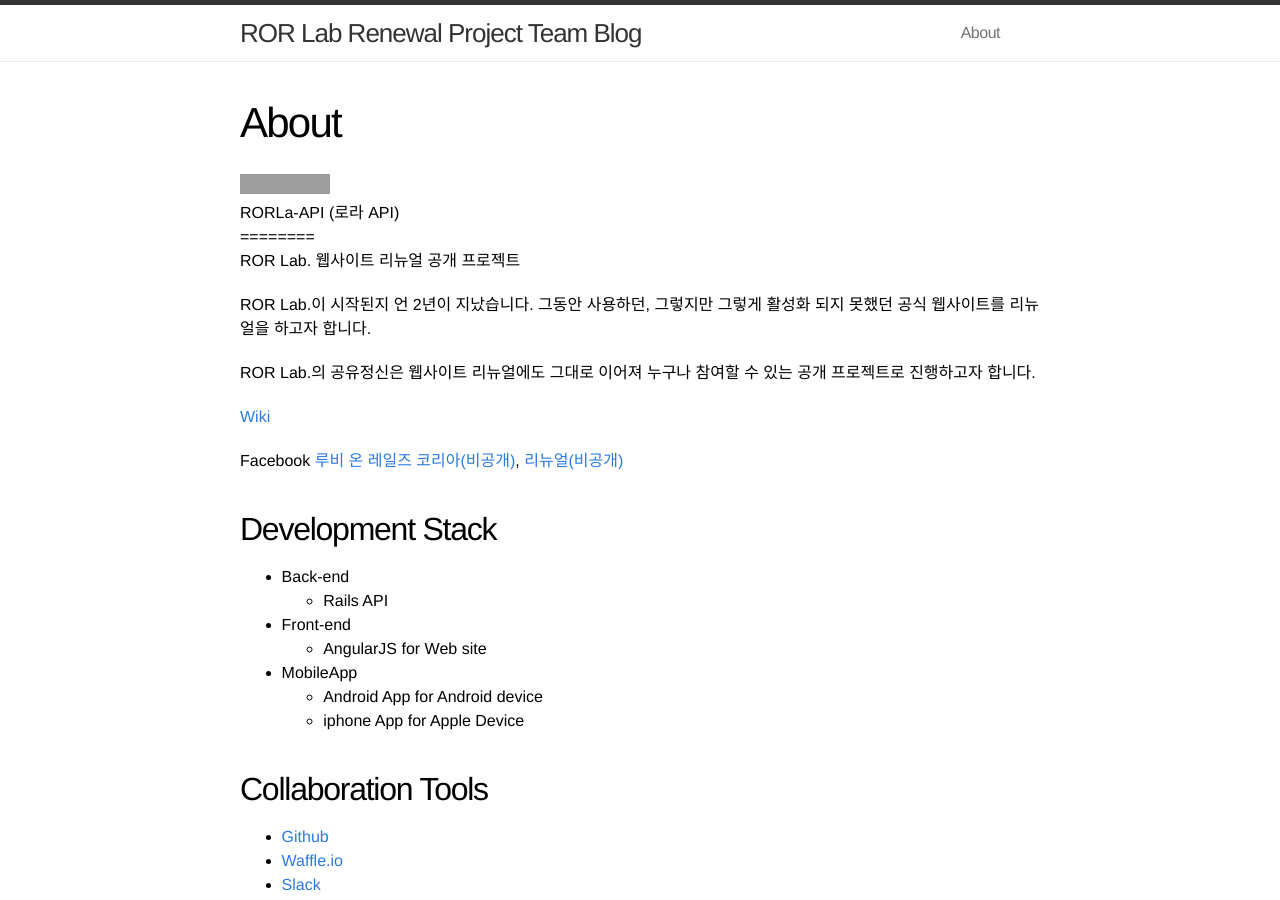
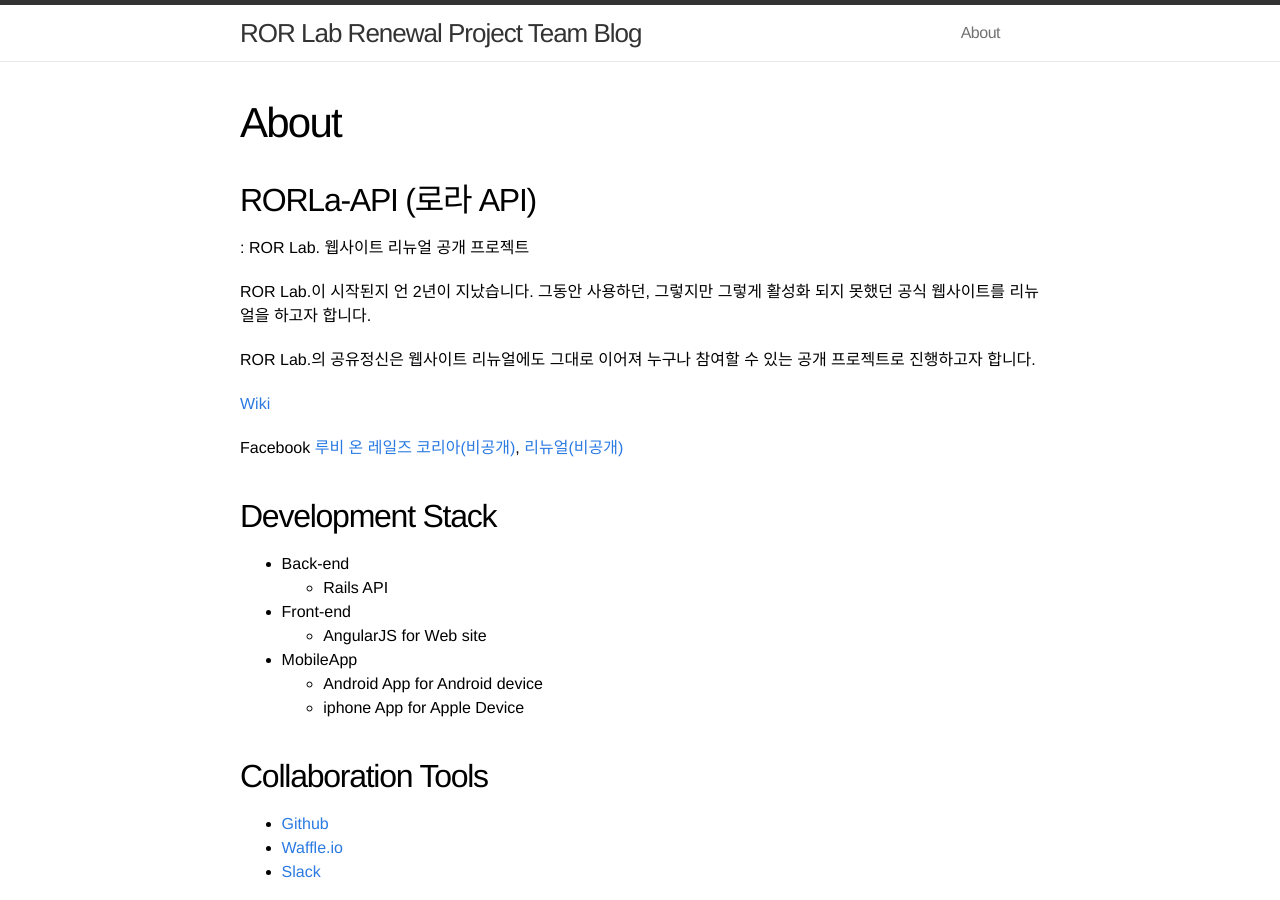
Before and after one commit to RORLabNew/rorlabnew.github.io, a Jekyll site: the page built from about.md, in a window 1280 px wide and 900 px high. Built offline with Jekyll 4.4.1, drawn with Linux system fonts in a browser that asks for light colours; part of the change alters nothing that is shown; grey boxes are pictures that could not be loaded.

```diff
--- a/about.md
+++ b/about.md
@@ -5,9 +5,8 @@ permalink: /about/
 published: true
 ---
 
-[![Stories in Ready](https://badge.waffle.io/RORLabNew/rorla_api.png?label=제안)](https://waffle.io/RORLabNew/rorla_api)
 RORLa-API (로라 API)
-========
+-------
 
 : ROR Lab. 웹사이트 리뉴얼 공개 프로젝트
 
```
